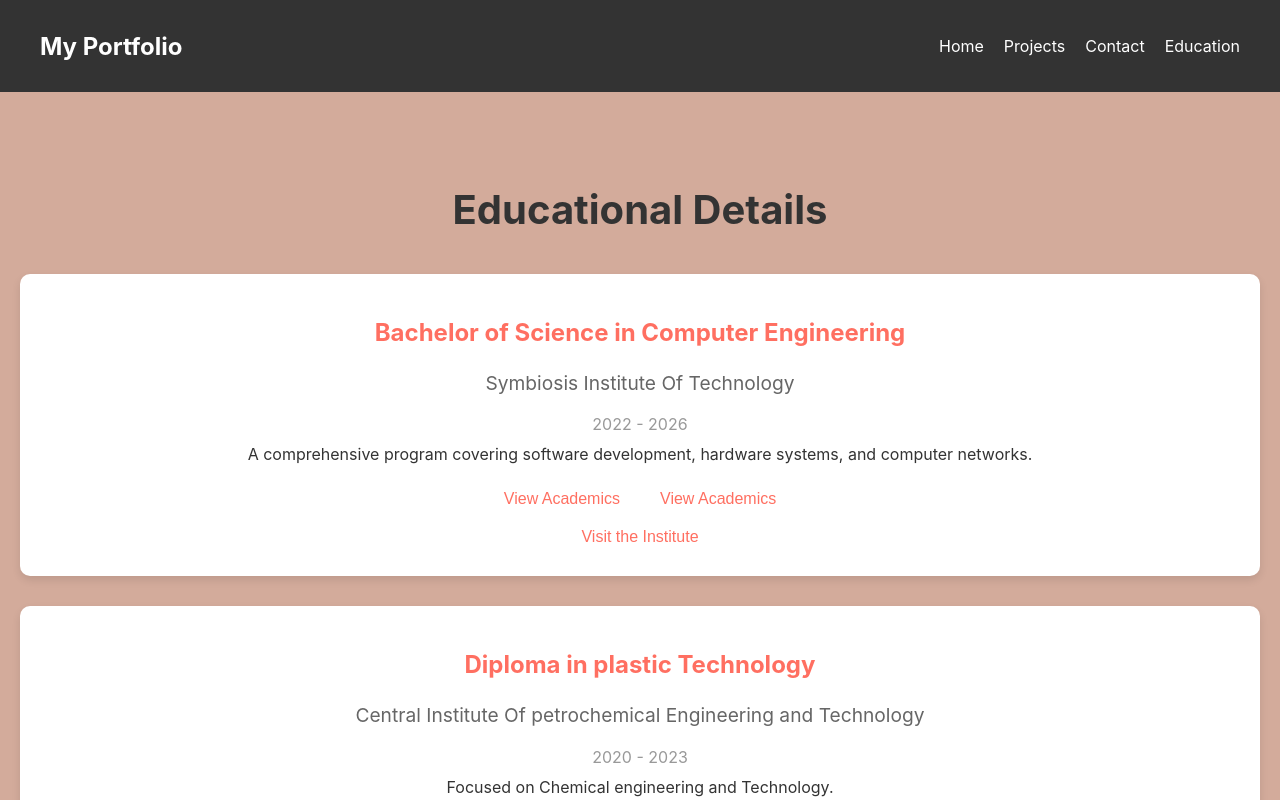
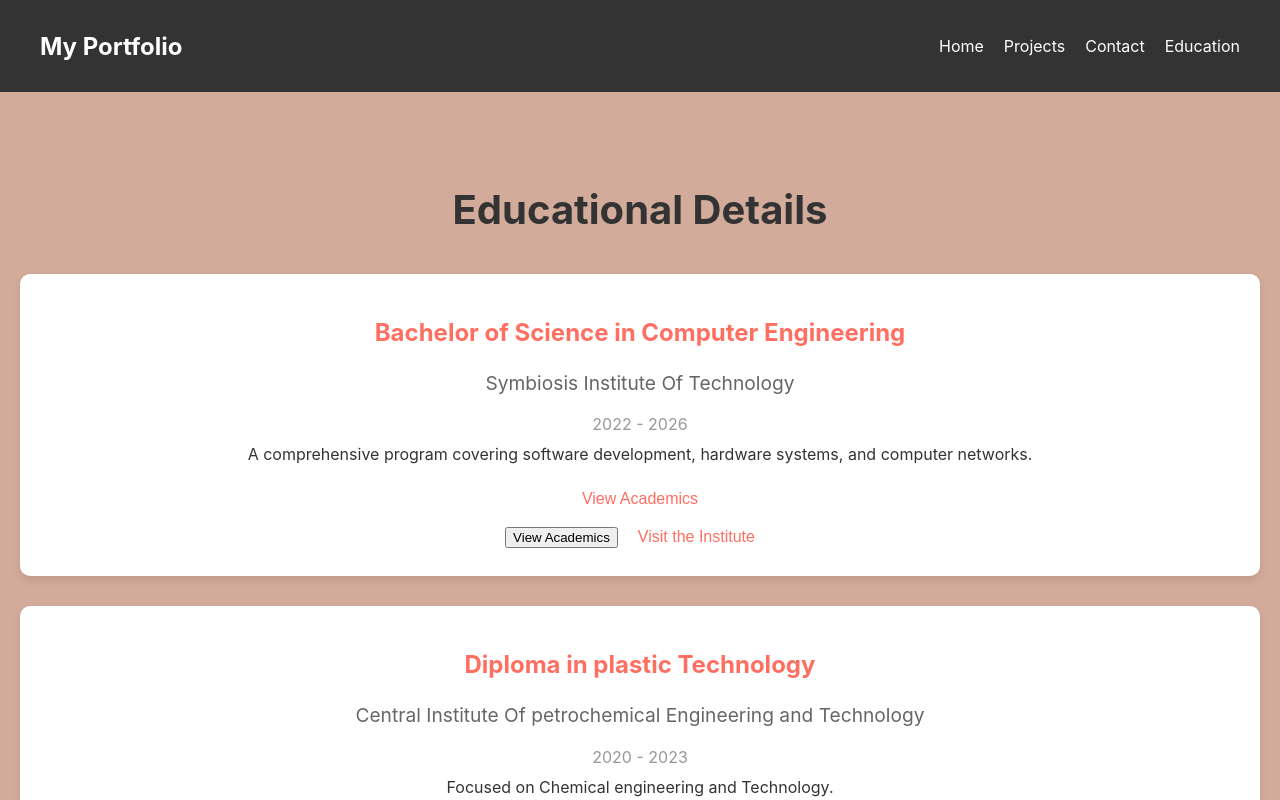
Before and after one commit to Mak1003/frontend-mak-portfolio, a React (Create React App) app: page /education in a window 1280 px wide. Shown: the top 800 px of the page. Built offline with nearby package versions, Linux system fonts and the light colour scheme.

Commit message:
update the Academics

```diff
--- a/src/App.js
+++ b/src/App.js
@@ -5,7 +5,7 @@ import Home from './components/Home';
 import Projects from './components/Projects';
 import Contact from './components/Contact';
 import Education from './components/Education';
-import Academics from './components/Academics';
+import Academics from './components/Sitacademics';
 
 function App() {
   return (
--- a/src/components/Education.js
+++ b/src/components/Education.js
@@ -1,6 +1,6 @@
 import React from 'react';
 import './Education.css';
-import Academics from './Academics';
+import Academics from './Sitacademics';
 import { Link } from 'react-router-dom';
 function Education() {
   return (
@@ -11,11 +11,11 @@ function Education() {
         <p className="institution">Symbiosis Institute Of Technology</p>
         <p className="duration">2022 - 2026</p>
         <p className="details">A comprehensive program covering software development, hardware systems, and computer networks.</p>
-        <Academics>
+        <Academics/>
         <Link to="./Academics.js">
-          <button className="InstButton">View Academics</button>
+          <button className="InstsButton">View Academics</button>
         </Link>
-        </Academics>
+
         <a href='https://www.sitpune.edu.in/' target='_blank' rel="noreferrer">
           <button className='InstButton'>Visit the Institute</button>
         </a>
```
Also changed, not shown: src/components/Sitacademics.js (renamed from src/components/Academics.js).
